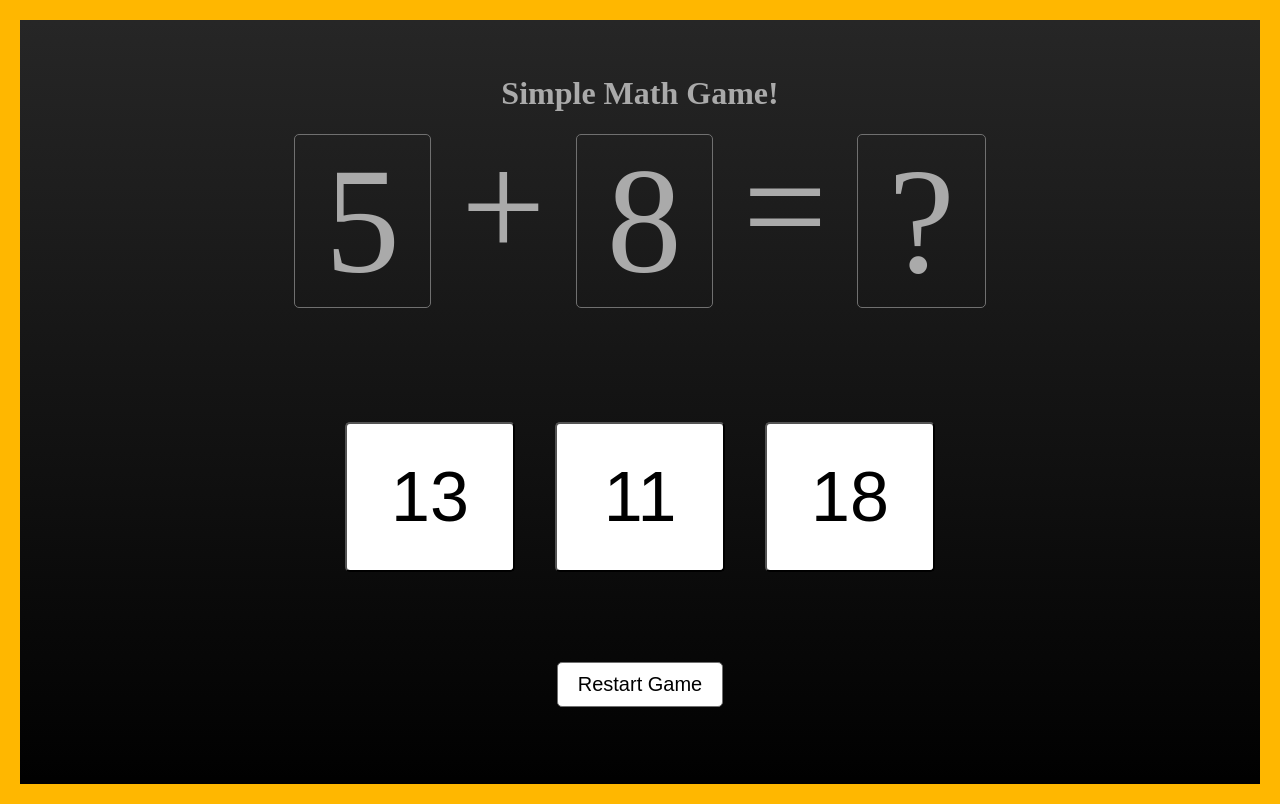
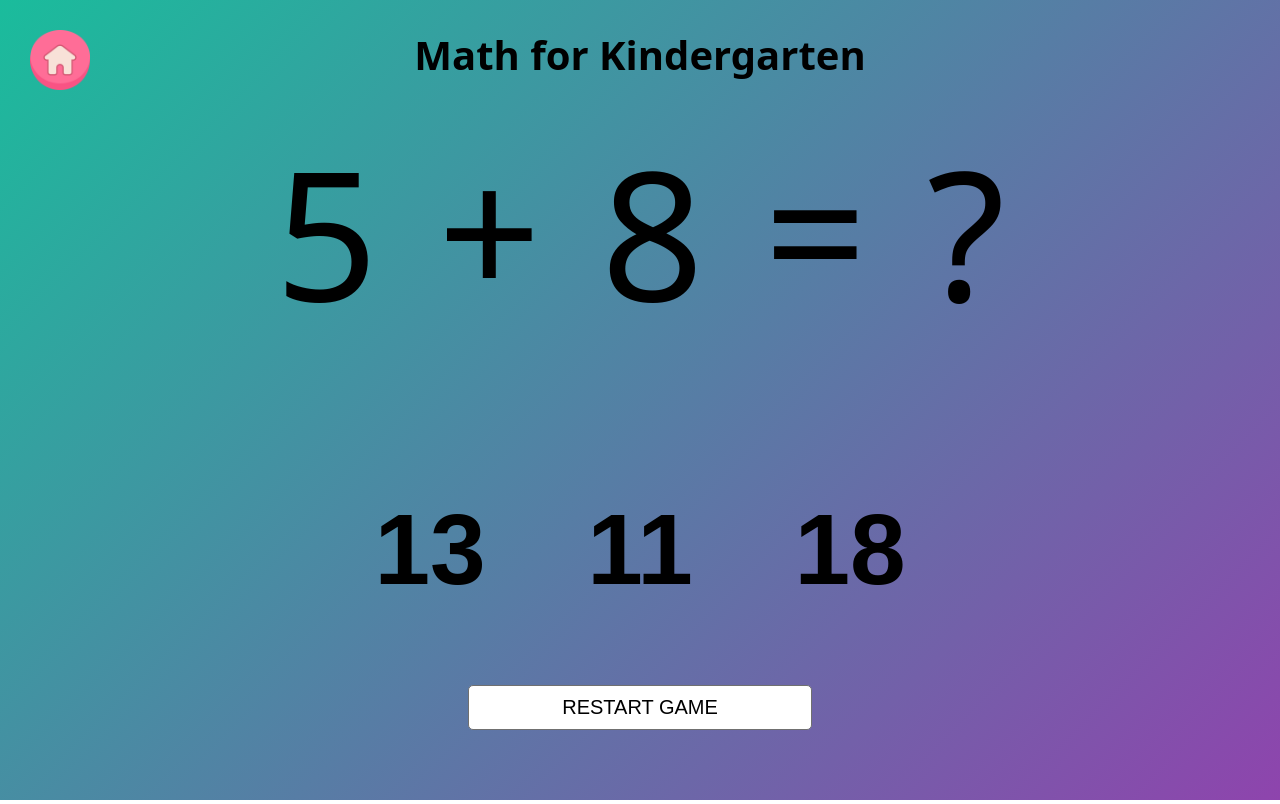
Before and after one commit to rmonzon/simple-math-game, a plain HTML site: page index.html in a window 1280 px wide. Drawn offline with nearby package versions, Linux system fonts and the light colour scheme; a web font is replaced by a local one.

Commit message:
Updating css and animation of texts

```diff
--- a/animations.css
+++ b/animations.css
@@ -1,17 +1,11 @@
-@keyframes color-change {
+@keyframes float {
   0% {
-    border-color: blue;
-  }
-  25% {
-    border-color: green;
+    transform: translatey(0px);
   }
   50% {
-    border-color: yellow;
-  }
-  75% {
-    border-color: orange;
+    transform: translatey(-20px);
   }
   100% {
-    border-color: blue;
+    transform: translatey(0px);
   }
 }
--- a/index.css
+++ b/index.css
@@ -1,17 +1,36 @@
+@import url("https://fonts.googleapis.com/css2?family=Cherry+Bomb+One&display=swap");
+
 html {
   height: 100%;
+  font-family: "Cherry Bomb One", system-ui;
+  font-weight: 400;
+  font-style: normal;
 }
 
 body {
-  font-family: "Source Sans Pro";
-  min-height: 87vh;
   margin: 0;
-  padding: 34px;
-  color: #aaa;
-  background: linear-gradient(0deg, #000, #272727);
+  padding: 0;
   text-align: center;
-  border: 20px solid #1abc9c;
-  animation: color-change 8s infinite;
+  background: rgb(26, 188, 156);
+  background: -moz-linear-gradient(
+    -45deg,
+    rgba(26, 188, 156, 1) 0%,
+    rgba(142, 68, 173, 1) 100%
+  );
+  background: -webkit-linear-gradient(
+    -45deg,
+    rgba(26, 188, 156, 1) 0%,
+    rgba(142, 68, 173, 1) 100%
+  );
+  background: linear-gradient(
+    135deg,
+    rgba(26, 188, 156, 1) 0%,
+    rgba(142, 68, 173, 1) 100%
+  );
+}
+
+h1 {
+  font-size: 40px;
 }
 
 .main-game_number-selection {
@@ -27,19 +46,18 @@ body {
 }
 
 .main-game_number-box-container {
-  font-size: 150px;
+  font-size: 180px;
   display: flex;
   justify-content: center;
 }
 
 .main-game_number-box {
-  border: 1px solid #707070;
   border-radius: 5px;
   padding: 0 30px;
 }
 
 .main-game_operation-box {
-  line-height: 145px;
+  line-height: 15rem;
   padding: 0 30px;
 }
 
@@ -51,12 +69,14 @@ body {
 }
 
 .main-game_possible-answers-button {
-  font-size: 70px;
+  font-size: 100px;
+  font-weight: bold;
   margin: 20px;
   width: 170px;
   height: 150px;
   border-radius: 5px;
-  background-color: #fff;
+  background: none;
+  border: none;
   cursor: pointer;
 }
 
@@ -69,24 +89,35 @@ body {
 
 .main-game_restart-button {
   font-size: 20px;
+  text-transform: uppercase;
   padding: 10px 20px;
   margin: 20px;
   border: 1px solid #707070;
   border-radius: 5px;
   background-color: #fff;
   cursor: pointer;
-  position: relative;
-  top: 50px;
+  position: fixed;
+  bottom: 50px;
+  left: 35%;
+  right: 35%;
 }
 
 .correct-answer {
-  border-color: #00ff00;
-  background-color: #00ff00;
-  opacity: 80%;
+  color: #00ff00;
 }
 
 .wrong-answer {
-  border-color: #ff0000;
-  background-color: #ff0000;
-  opacity: 80%;
+  color: #850000;
 }
+
+.main-game_home-button {
+  background: url("icons/home.png") 0 0 no-repeat transparent;
+  background-position: center;
+  background-size: cover;
+  width: 60px;
+  height: 60px;
+  position: fixed;
+  top: 30px;
+  left: 30px;
+  border: none;
+}
--- a/index.html
+++ b/index.html
@@ -6,9 +6,14 @@
     <title>Simple Math Game</title>
     <link rel="stylesheet" href="index.css" />
     <link rel="stylesheet" href="animations.css" />
+    <link
+      rel="stylesheet"
+      href="https://cdnjs.cloudflare.com/ajax/libs/animate.css/4.1.1/animate.min.css"
+    />
   </head>
   <body class="gradient-border">
-    <h1>Simple Math Game!</h1>
+    <h1>Math for Kindergarten</h1>
+
     <!-- <section class="main-game_number-selection">
       <p class="main-game_number-selection-label">Select number of digits:</p>
       <select id="digit-select">
@@ -18,30 +23,37 @@
       </select>
     </section> -->
 
+    <button id="home-button" class="main-game_home-button"></button>
+
     <div class="main-game_number-box-container">
       <span id="number-box-1" class="main-game_number-box"></span>
       <span id="operation-box" class="main-game_operation-box"></span>
       <span id="number-box-2" class="main-game_number-box"></span>
       <span class="main-game_operation-box">=</span>
-      <span id="answer-box" class="main-game_number-box"></span>
+      <span
+        id="answer-box"
+        class="main-game_number-box animate__animated"
+      ></span>
     </div>
-    <p id="result-label" class="main-game_result-label">Result label</p>
+    <p id="result-label" class="main-game_result-label animate__animated">
+      Result label
+    </p>
     <div class="main-game_possible-answers-box">
       <button
         id="possible-answer-box-1"
-        class="main-game_possible-answers-button"
+        class="main-game_possible-answers-button animate__animated"
       >
         00
       </button>
       <button
         id="possible-answer-box-2"
-        class="main-game_possible-answers-button"
+        class="main-game_possible-answers-button animate__animated"
       >
         00
       </button>
       <button
         id="possible-answer-box-3"
-        class="main-game_possible-answers-button"
+        class="main-game_possible-answers-button animate__animated"
       >
         00
       </button>
--- a/index.js
+++ b/index.js
@@ -41,9 +41,11 @@ function checkAnswer(event) {
   if (selectedAnswer === correctAnswer) {
     answerBox.textContent = correctAnswer;
     event.target.classList.add("correct-answer");
+    answerBox.classList.add("correct-answer", "animate__zoomIn");
     resultLabel.textContent = "Correct answer, congratulations!";
+    resultLabel.classList.add("animate__tada");
   } else {
-    event.target.classList.add("wrong-answer");
+    event.target.classList.add("wrong-answer", "animate__jello");
     resultLabel.textContent = "Incorrect answer, try again!";
   }
 }
```
Also changed, not shown: icons/home.png (added), 1 other file.
